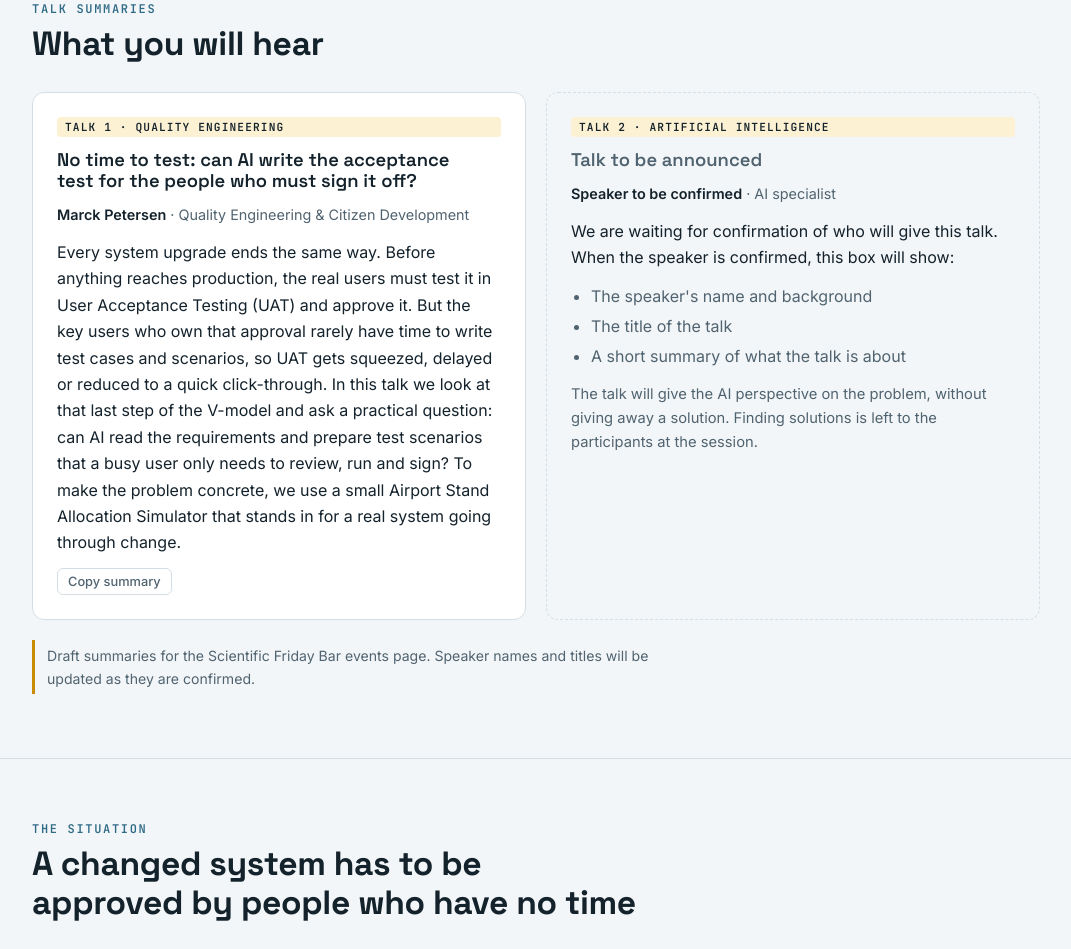
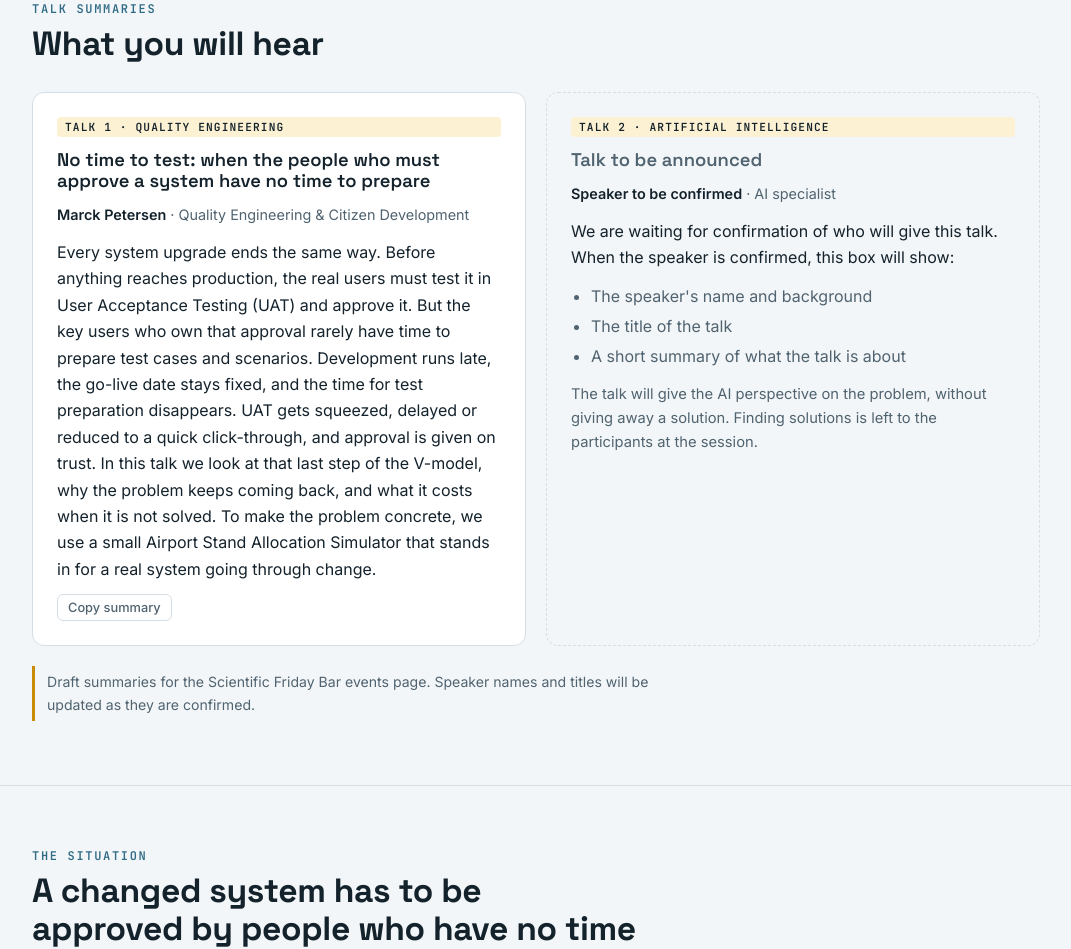
Before and after one commit to MarckPetersen/Event-Scientific-Friday-Bar-ai-quality-engineering, a plain HTML site: page index.html in a window 1280 px wide. Shown: the part 1555-2504 px from the top of the page, without its empty margins (104-1175 px from the left). Drawn offline with Linux system fonts and the light colour scheme.

Commit message:
Reword talk 1 to describe the problem only
Co-Authored-By: Claude Opus 5.5 <noreply@anthropic.com>
Claude-Session: https://claude.ai/code/session_01NZ5mWY5KFYmy8y3MBmsQ9m

```diff
--- a/index.html
+++ b/index.html
@@ -272,9 +272,9 @@ footer .wrap{display:flex;flex-wrap:wrap;justify-content:space-between;gap:16px}
     <div class="talks">
       <article class="talk" id="talk-1">
         <span class="tag">Talk 1 · Quality Engineering</span>
-        <h3>No time to test: can AI write the acceptance test for the people who must sign it off?</h3>
+        <h3>No time to test: when the people who must approve a system have no time to prepare</h3>
         <p class="who"><b>Marck Petersen</b> · Quality Engineering &amp; Citizen Development</p>
-        <p class="summary">Every system upgrade ends the same way. Before anything reaches production, the real users must test it in User Acceptance Testing (UAT) and approve it. But the key users who own that approval rarely have time to write test cases and scenarios, so UAT gets squeezed, delayed or reduced to a quick click-through. In this talk we look at that last step of the V-model and ask a practical question: can AI read the requirements and prepare test scenarios that a busy user only needs to review, run and sign? To make the problem concrete, we use a small Airport Stand Allocation Simulator that stands in for a real system going through change.</p>
+        <p class="summary">Every system upgrade ends the same way. Before anything reaches production, the real users must test it in User Acceptance Testing (UAT) and approve it. But the key users who own that approval rarely have time to prepare test cases and scenarios. Development runs late, the go-live date stays fixed, and the time for test preparation disappears. UAT gets squeezed, delayed or reduced to a quick click-through, and approval is given on trust. In this talk we look at that last step of the V-model, why the problem keeps coming back, and what it costs when it is not solved. To make the problem concrete, we use a small Airport Stand Allocation Simulator that stands in for a real system going through change.</p>
         <button class="copy" type="button" data-copy="talk-1">Copy summary</button>
       </article>
       <article class="talk pending" id="talk-2">
```
